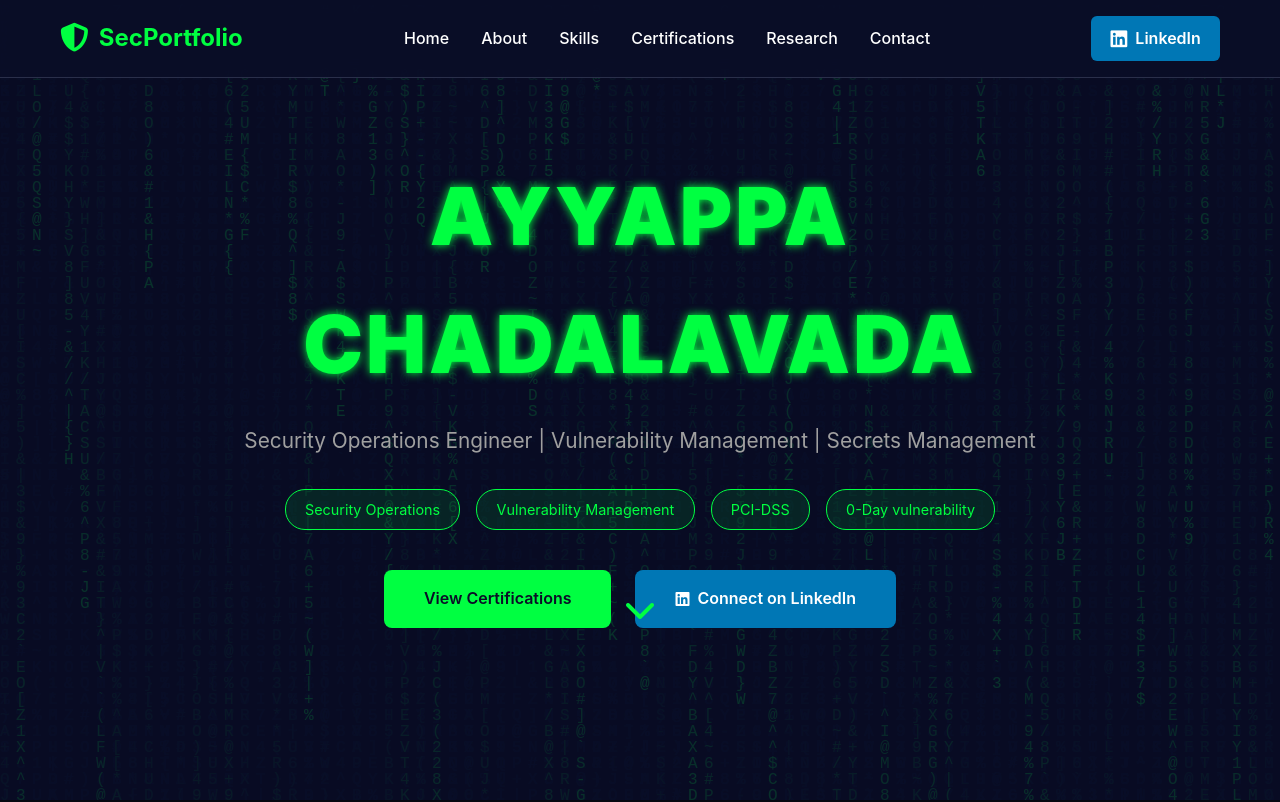
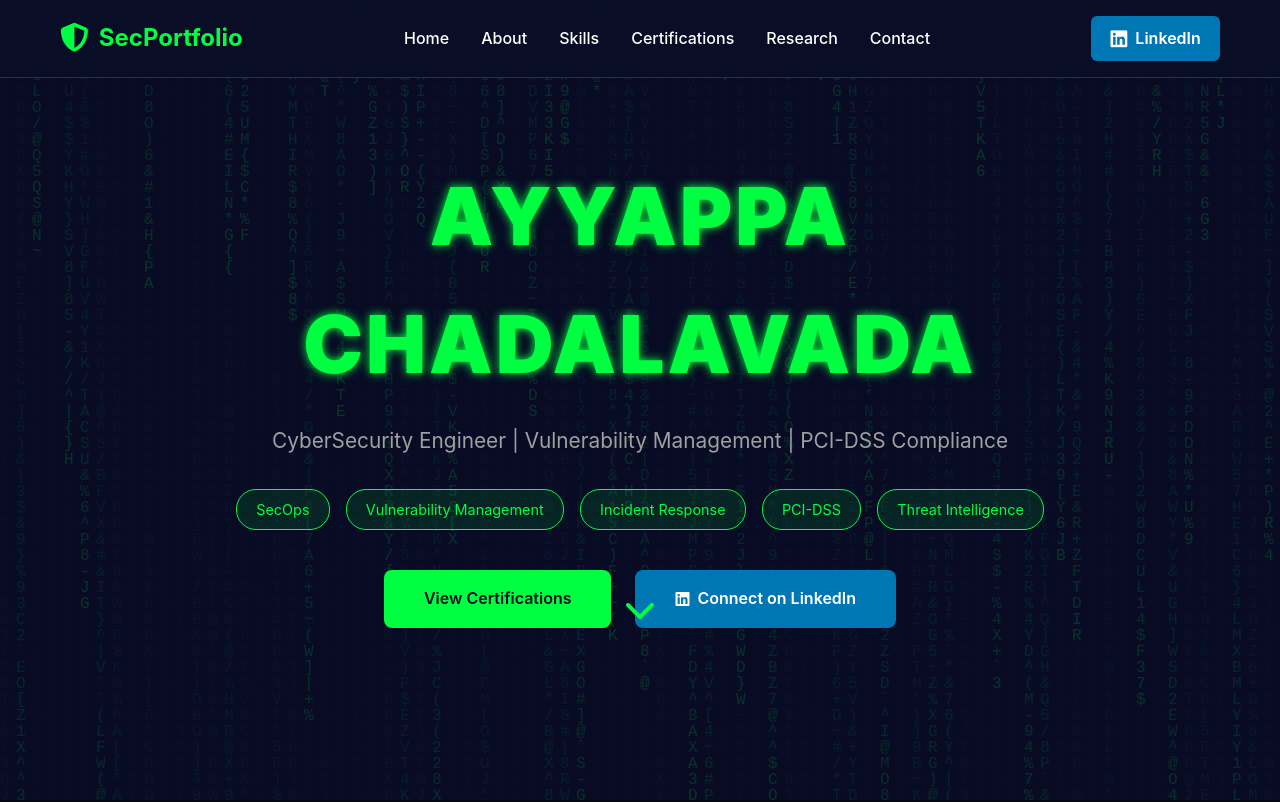
Before and after one commit to cyberopsguru/cybersecurity-portfolio, a website: page index.html in a window 1280 px wide. Shown: the top 802 px of the page. Drawn offline with Linux system fonts and the light colour scheme.

Commit message:
Comprehensive portfolio optimization for cybersecurity roles

```diff
--- a/index.html
+++ b/index.html
@@ -3,8 +3,8 @@
 <head>
     <meta charset="UTF-8">
     <meta name="viewport" content="width=device-width, initial-scale=1.0">
-    <meta name="description" content="Cybersecurity Engineer Portfolio - Specialized in Application Security, Threat Detection, and Security Research">
-    <title>Cybersecurity Engineer | Portfolio</title>
+    <meta name="description" content="Ayyappa Chadalavada - Security Operations Engineer with 4+ years experience in Vulnerability Management, PCI-DSS Compliance, Incident Response, and SecOps Automation">
+    <title>Ayyappa Chadalavada | Security Engineer</title>
     <link rel="stylesheet" href="styles.css">
     <link rel="stylesheet" href="https://cdnjs.cloudflare.com/ajax/libs/font-awesome/6.4.0/css/all.min.css">
 </head>
@@ -42,12 +42,13 @@
             <div class="glitch-wrapper">
                 <h1 class="glitch" data-text="Ayyappa Chadalavada">Ayyappa Chadalavada</h1>
             </div>
-            <p class="hero-subtitle">Security Operations Engineer | Vulnerability Management | Secrets Management</p>
+            <p class="hero-subtitle">CyberSecurity Engineer | Vulnerability Management | PCI-DSS Compliance</p>
             <div class="hero-tags">
-                <span class="tag">Security Operations</span>
+                <span class="tag">SecOps</span>
                 <span class="tag">Vulnerability Management</span>
+                <span class="tag">Incident Response</span>
                 <span class="tag">PCI-DSS</span>
-                <span class="tag">0-Day vulnerability</span>
+                <span class="tag">Threat Intelligence</span>
             </div>
             <div class="hero-cta">
                 <a href="#certifications" class="btn btn-primary">View Certifications</a>
```
